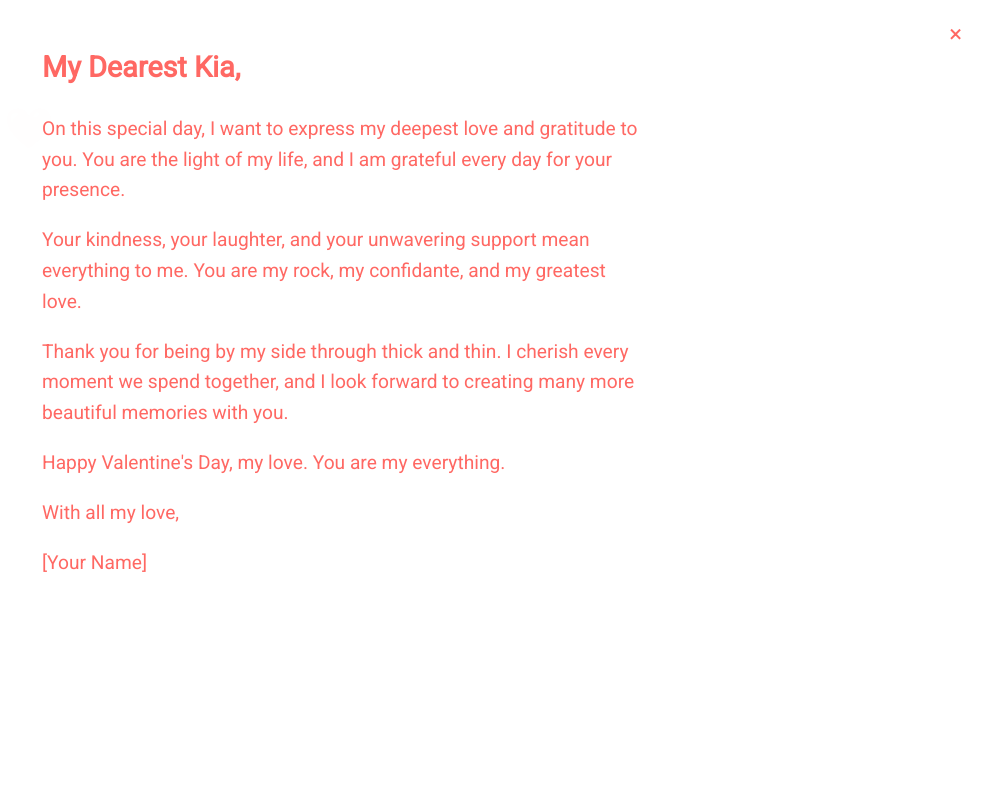
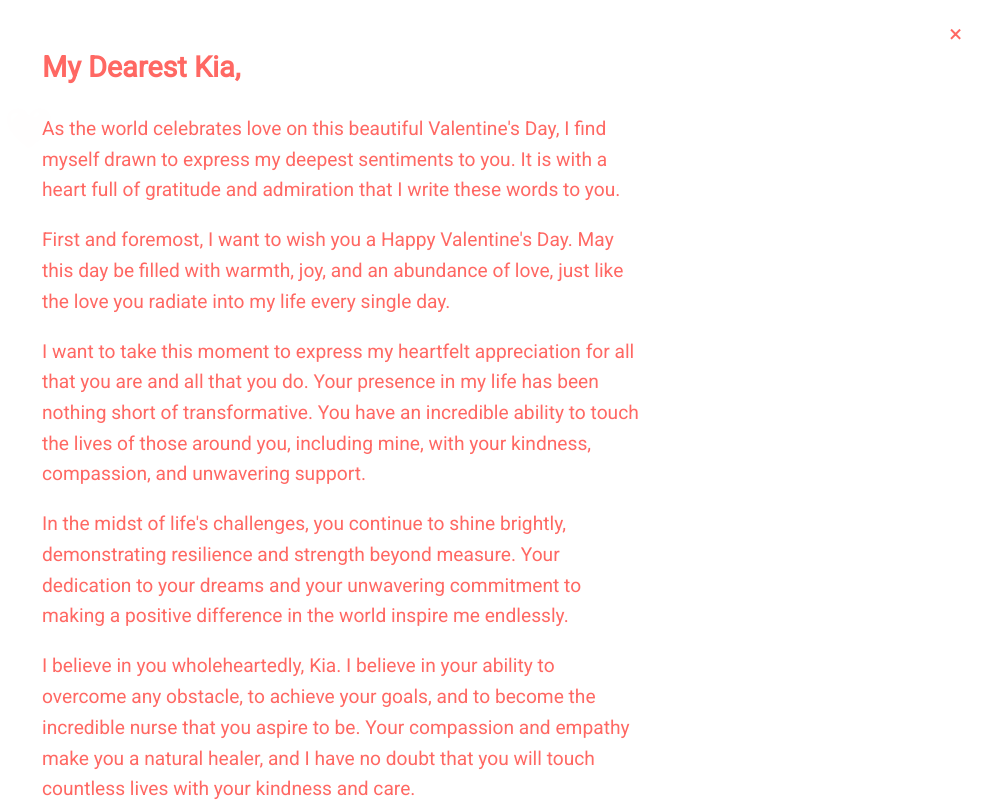
Before and after one commit to The-YogeshK/Valentine-s-Day-QC, a plain HTML site: page index.html in a window 1280 px wide. Both pictures are taken after a click on the element 639 px from the left and 442 px from the top of the page. Shown: the whole page, without its empty margins (298-1280 px from the left). Drawn offline with Linux system fonts and the light colour scheme.

Commit message:
Update index.html

```diff
--- a/index.html
+++ b/index.html
@@ -159,13 +159,16 @@
 <div class="letter-content" id="letterContent">
     <span class="close-button" onclick="closeLetter()">&times;</span>
     <div class="letter">
-        <h2>My Dearest Kia,</h2>
-        <p>On this special day, I want to express my deepest love and gratitude to you. You are the light of my life, and I am grateful every day for your presence.</p>
-        <p>Your kindness, your laughter, and your unwavering support mean everything to me. You are my rock, my confidante, and my greatest love.</p>
-        <p>Thank you for being by my side through thick and thin. I cherish every moment we spend together, and I look forward to creating many more beautiful memories with you.</p>
-        <p>Happy Valentine's Day, my love. You are my everything.</p>
-        <p>With all my love,</p>
-        <p>[Your Name]</p>
+       <h2>My Dearest Kia,</h2>
+    <p>As the world celebrates love on this beautiful Valentine's Day, I find myself drawn to express my deepest sentiments to you. It is with a heart full of gratitude and admiration that I write these words to you.</p>
+    <p>First and foremost, I want to wish you a Happy Valentine's Day. May this day be filled with warmth, joy, and an abundance of love, just like the love you radiate into my life every single day.</p>
+    <p>I want to take this moment to express my heartfelt appreciation for all that you are and all that you do. Your presence in my life has been nothing short of transformative. You have an incredible ability to touch the lives of those around you, including mine, with your kindness, compassion, and unwavering support.</p>
+    <p>In the midst of life's challenges, you continue to shine brightly, demonstrating resilience and strength beyond measure. Your dedication to your dreams and your unwavering commitment to making a positive difference in the world inspire me endlessly.</p>
+    <p>I believe in you wholeheartedly, Kia. I believe in your ability to overcome any obstacle, to achieve your goals, and to become the incredible nurse that you aspire to be. Your compassion and empathy make you a natural healer, and I have no doubt that you will touch countless lives with your kindness and care.</p>
+    <p>As we celebrate this day of love, I want you to know that you deserve every ounce of happiness and love that comes your way. You are a beacon of light in my life, and I am eternally grateful for your presence. I promise to stand by your side, supporting you, loving you, and cherishing every moment we share together.</p>
+    <p>Thank you for being the extraordinary person that you are, Kia. You are my greatest blessing, and I am forever grateful for the gift of your love.</p>
+    <p>With all my love and admiration,<br>[Your Name]</p>
+        <p>~Da Patti</p>
     </div>
 </div>
 
```
